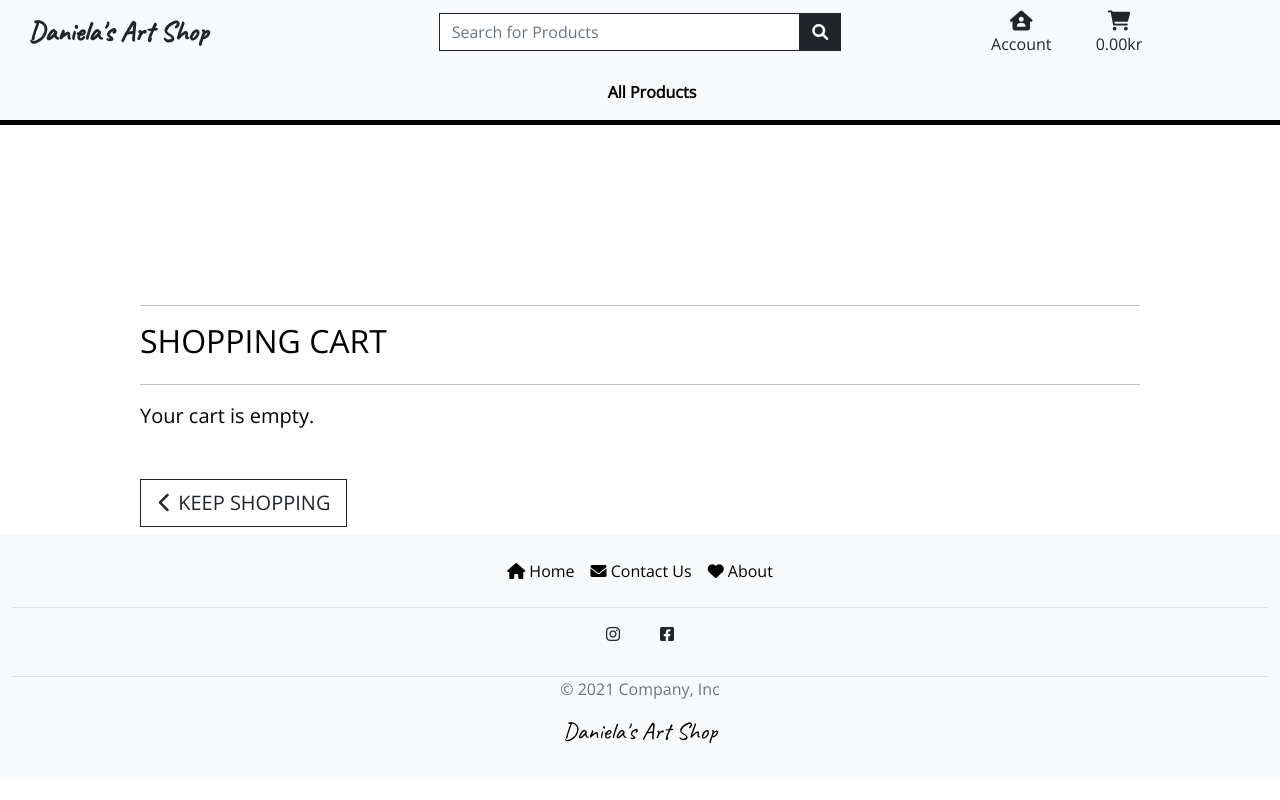
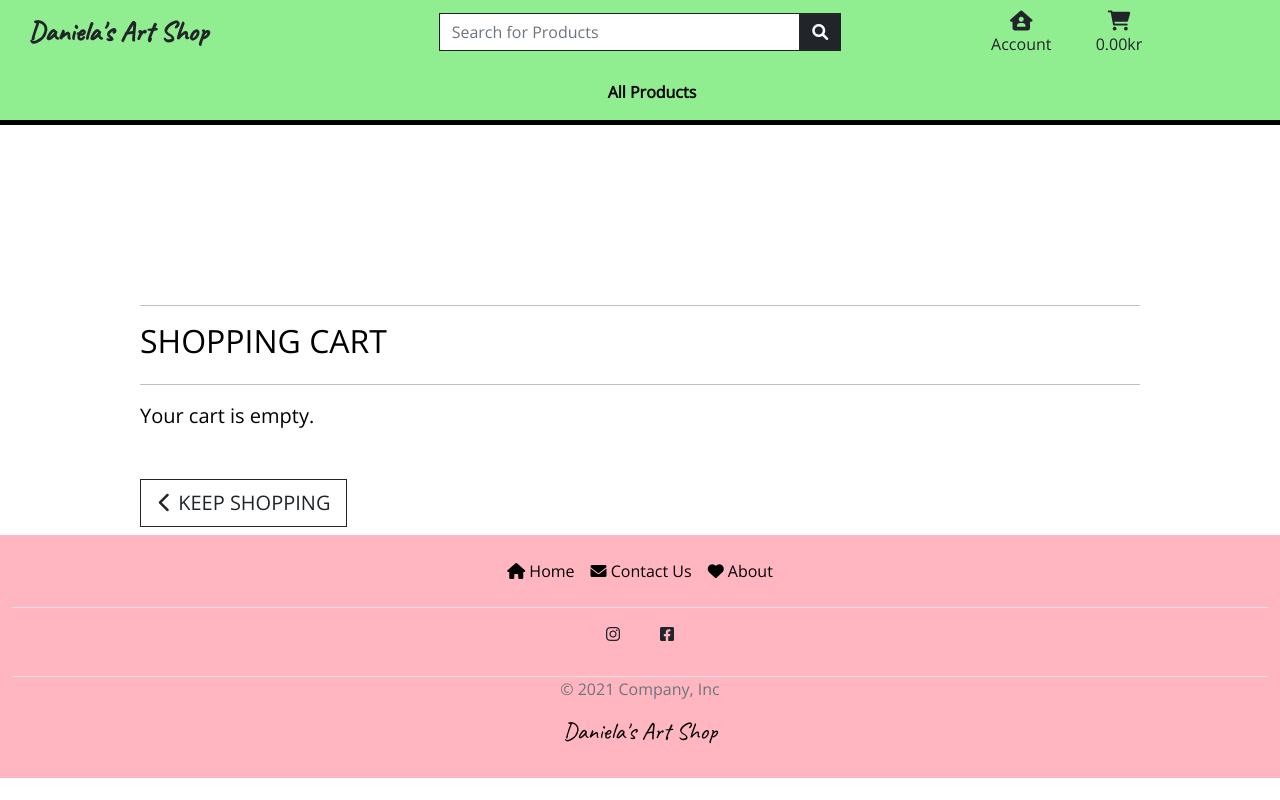
Before and after one commit to fdasabino/art-shop-p5, a Django app: page /cart/ in a window 1280 px wide. Run offline with Django 3.2, Linux system fonts and the light colour scheme; parts of the project's set-up code (start-up, migrations or seed data) failed here and were passed over; some libraries are stand-ins or nearby versions.

Commit message:
added changes to css file

```diff
--- a/static/css/base.css
+++ b/static/css/base.css
@@ -15,10 +15,18 @@ html {
   height: 100%;
 }
 
+
 .hero-img {
-  background: url(https://res.cloudinary.com/frank2021/image/upload/v1636935850/Danielas%20art%20shop/P1000851-2_cjfump.jpg) center top fixed;
+  background: url(https://res.cloudinary.com/frank2021/image/upload/v1636935850/Danielas%20art%20shop/P1000851-2_cjfump.jpg) center top;
+  background-attachment: fixed;
   background-size: cover;
   height: 100vh;
+}
+
+@media(max-width:1000px) {
+  .hero-img {
+    background-attachment: initial;
+  }
 }
 
 body {
@@ -47,14 +55,8 @@ body {
   min-width: 260px;
 }
 
-.overlay {
-  height: 100%;
-  width: 100%;
-  top: 0;
-  left: 0;
-  position: fixed;
-  background: #fff;
-  z-index: -1;
+.navbar-toggler {
+  color: #000 !important;
 }
 
 a.category-badge>span.badge:hover {
@@ -63,10 +65,20 @@ a.category-badge>span.badge:hover {
 
 }
 
+/* navigation */
+.bg-light,
+nav {
+  background-color: lightgreen !important;
+}
 
 nav {
   border-bottom: 5px solid #000;
 }
+
+.bg-pink {
+  background-color: lightpink;
+}
+
 
 .btt-button {
   height: 42px;
--- a/templates/base.html
+++ b/templates/base.html
@@ -109,9 +109,9 @@
             <h3 class="logo-font text-dark my-0"><strong>Daniela's Art Shop</strong></h3>
           </a>
         </div>
-        <button class="navbar-toggler" type="button" data-toggle="collapse" data-target="#main-nav"
+        <button class="navbar-toggler border-0" type="button" data-toggle="collapse" data-target="#main-nav"
           aria-controls="main-nav" aria-expanded="false" aria-label="Toggle Navigation">
-          <span class="navbar-toggler-icon"></span>
+          <i class="fas fa-bars navbar-toggler"></i>
         </button>
         {% include 'includes/mobile-top-header.html' %}
         {% include 'includes/main-nav.html' %}
--- a/templates/includes/footer.html
+++ b/templates/includes/footer.html
@@ -1,4 +1,4 @@
-<div class="container-fluid bg-light">
+<div class="container-fluid bg-pink">
   <footer class="py-3">
     <ul class="nav justify-content-center border-bottom pb-3">
       <li class="nav-item"><a href="/" class="nav-link px-2 text-black"><i class="fas fa-home"></i> Home</a></li>
--- a/templates/products/products.html
+++ b/templates/products/products.html
@@ -74,7 +74,7 @@
             <div class="card-body pb-0 text-center">
               <p class="mb-0">{{ product.name }}</p>
             </div>
-            <div class="card-footer bg-light pt-0 border-0 text-center">
+            <div class="card-footer pt-0 border-0 text-center">
               <div class="row">
                 <div class="col">
                   <p class="lead mb-0 text-left font-weight-bold">{{product.price|intcomma}}Kr</p>
```
